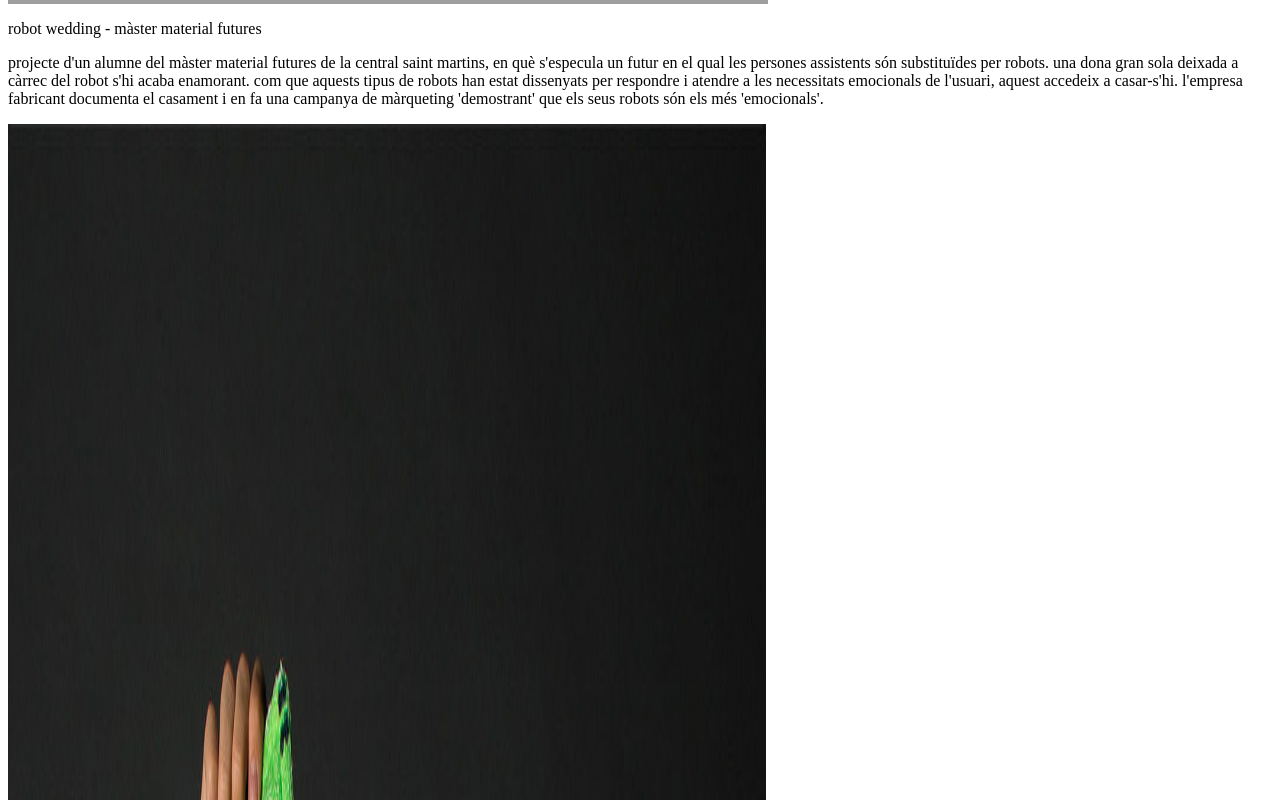
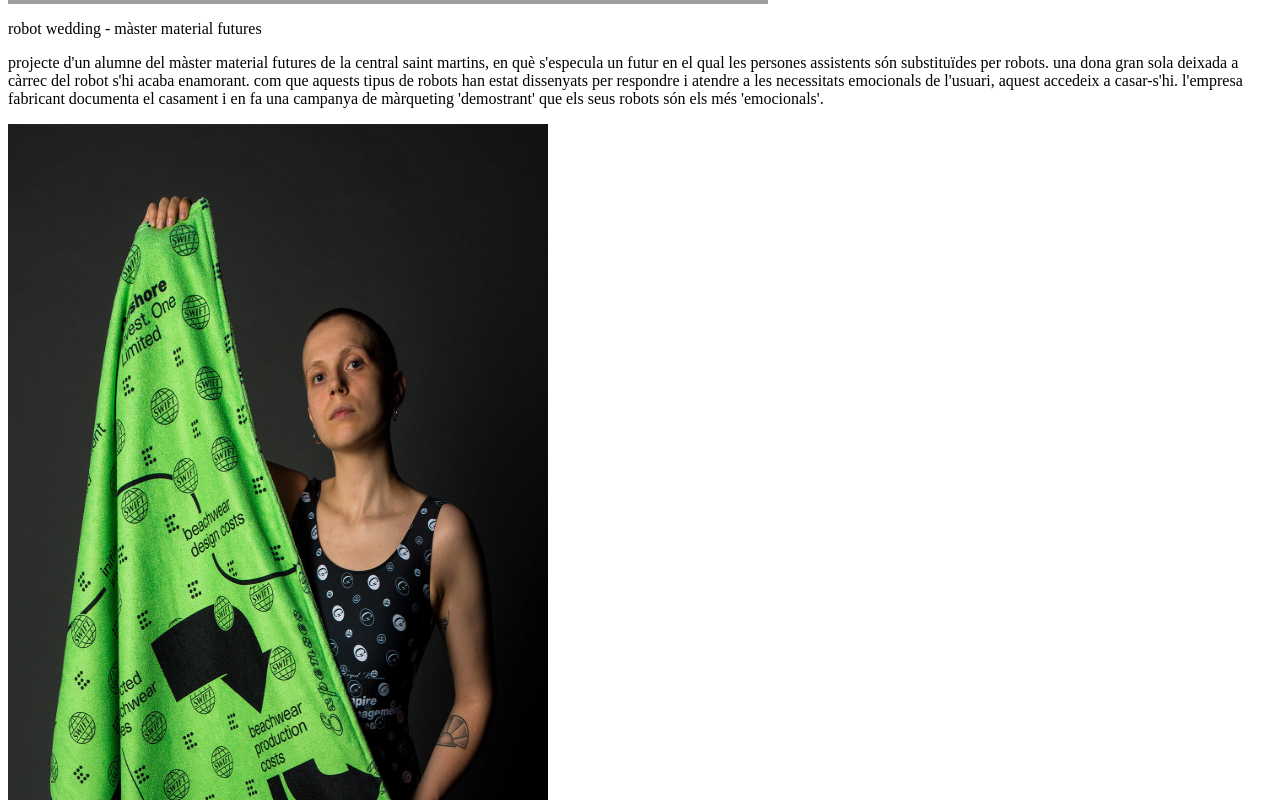
Before and after one commit to alexwifi64/alexwifi64.github.io, a plain HTML site: page index.html in a window 1280 px wide. Shown: the part 1300-2100 px from the top of the page. Drawn offline with Linux system fonts and the light colour scheme; grey boxes are pictures that could not be loaded.

Commit message:
Update index.html

```diff
--- a/index.html
+++ b/index.html
@@ -16,7 +16,7 @@
     aquest accedeix a casar-s'hi. l'empresa fabricant documenta el casament i en fa una campanya de màrqueting 'demostrant'
     que els seus robots són els més 'emocionals'.</p>
 
-    <img src="/img/spring-summer-2018.jpg" width="60%" height="900%">
+    <img src="/img/spring-summer-2018.jpg" width="540" height="960">
     <a href="https://demystification.co/mmittee/projects/offshore-spring-summer-2018/">link</a>
     <p>offshore investigation vehicle - demystification commitee</p>
     <p>xarxa d'empreses que desvien el seu capital a través de paraísos fiscals, buits legals i altres estratègies.
```
